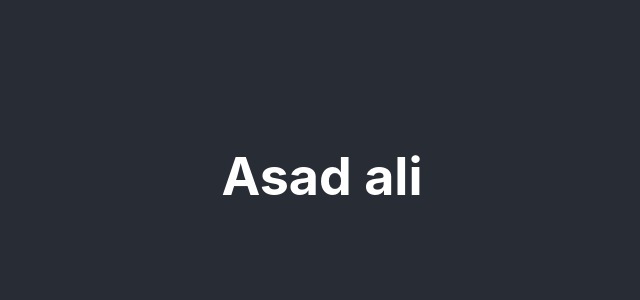
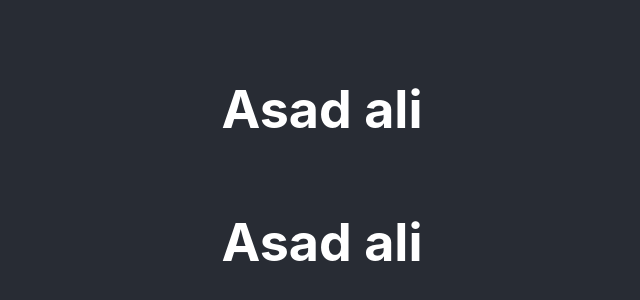
Before and after one commit to asaadali19/bootcamp-react-app, a React (Create React App) app: page / in a window 1280 px wide. Shown: the part 224-524 px from the top of the page, without its empty margins (318-958 px from the left). Built offline with nearby package versions, Linux system fonts and the light colour scheme.

Commit message:
3rd change

```diff
--- a/src/App.js
+++ b/src/App.js
@@ -6,6 +6,7 @@ function App() {
     <div className="App">
       <header className="App-header">
         <h1>Asad ali</h1>
+        <h1>Asad ali</h1>
       </header>
     </div>
   );
```
Also changed, not shown: 1 other file (tests, documents, lock files or other folders).
